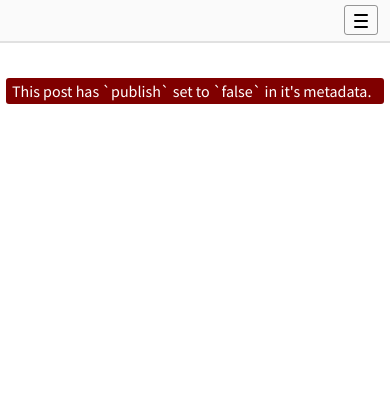
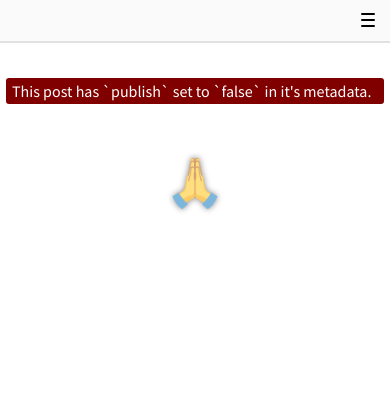
Before and after one commit to sharat87/sharats.me, a Python web app: template templates/post.html in a window 390 px wide. Shown: the top 420 px of the page. Run offline with Jinja, Linux system fonts and the light colour scheme; the template is opened without the code that fills it, so the values that code supplies are empty.

Commit message:
Mild style refactoring.

```diff
--- a/manage.py
+++ b/manage.py
@@ -266,6 +266,7 @@ def render(target, template, **kwargs):
 
 
 def action_build():
+    # The *ducttape* static site generator.
     start_time = time.time()
     log.info('OUTPUT_DIR is `%s`.', OUTPUT_DIR)
     OUTPUT_DIR.mkdir(parents=True, exist_ok=True)
--- a/static/styles.css
+++ b/static/styles.css
@@ -225,7 +225,7 @@ header nav a:hover {
 
 header .compact {
 	display: flex;
-	align-items: center;
+	align-items: stretch;
 	justify-content: space-between;
 }
 
@@ -238,7 +238,7 @@ header .compact {
 }
 
 h1 code, h2 code, h3 code, h4 code, h5 code, h6 code {
-	font-weight: 600;
+	font-weight: 500;
 	font-size: .85em;
 }
 
@@ -458,6 +458,14 @@ footer a:hover {
 
 .toc a:hover {
 	text-decoration: underline;
+}
+
+.post-end-mark {
+	margin: 1em 0;
+	font-size: 3em;
+	text-align: center;
+	opacity: .6;
+	text-shadow: 0 0 6px rgba(0, 0, 0, .8);
 }
 
 .post-author {
@@ -690,11 +698,9 @@ fieldset legend {
 	}
 
 	label.nav-toggle {
-		display: block;
-		margin: 0 12px 0 0;
-		padding: 3px 6px;
-		border: 1px solid rgba(0, 0, 0, .4);
-		border-radius: 3px;
+		display: flex;
+		align-items: center;
+		padding: 0 12px 0 2em;
 	}
 
 	article > .hl, .hltable, .note, blockquote, .toc, .post-author {
--- a/templates/base.html
+++ b/templates/base.html
@@ -17,15 +17,14 @@
 {%- elif post and post.tags %}
 <meta name=description content='An article about {{ post.tags | en_join }}.'>
 {%- else %}
-<meta name=description content='{% if post %}An article{% else %}A website{% endif %} about Python,
-JavaScript, ViM and other software stuff.'>
+<meta name=description content='{% if post %}An article{% else %}A website{% endif %} about Python, JavaScript, ViM and other software stuff.'>
 {%- endif %}
 
 {%- if not config.dev_mode and config.adsense %}
 <script data-ad-client="ca-pub-1813617733171441" async src="https://pagead2.googlesyndication.com/pagead/js/adsbygoogle.js"></script>
 {%- endif %}
 
-<link rel=stylesheet href="https://fonts.googleapis.com/css?family=Source+Sans+Pro:400,400i,600,600i|Fira+Code:400,600&display=swap">
+<link rel=stylesheet href="https://fonts.googleapis.com/css?family=Source+Sans+Pro:400,400i,600,600i|Fira+Code:400,500&display=swap">
 <link rel=stylesheet href="/styles.css">
 <style>.hide,.sr-only{display:none !important}</style>
 
--- a/templates/post.html
+++ b/templates/post.html
@@ -19,6 +19,8 @@
 	{%- endif %}
 
 	<article>{{ post.html_body | safe }}</article>
+
+	<section class=post-end-mark>&#x1f64f;</section>
 
 	{%- if config.dev_mode %}
 	<section class=post-author>
```
